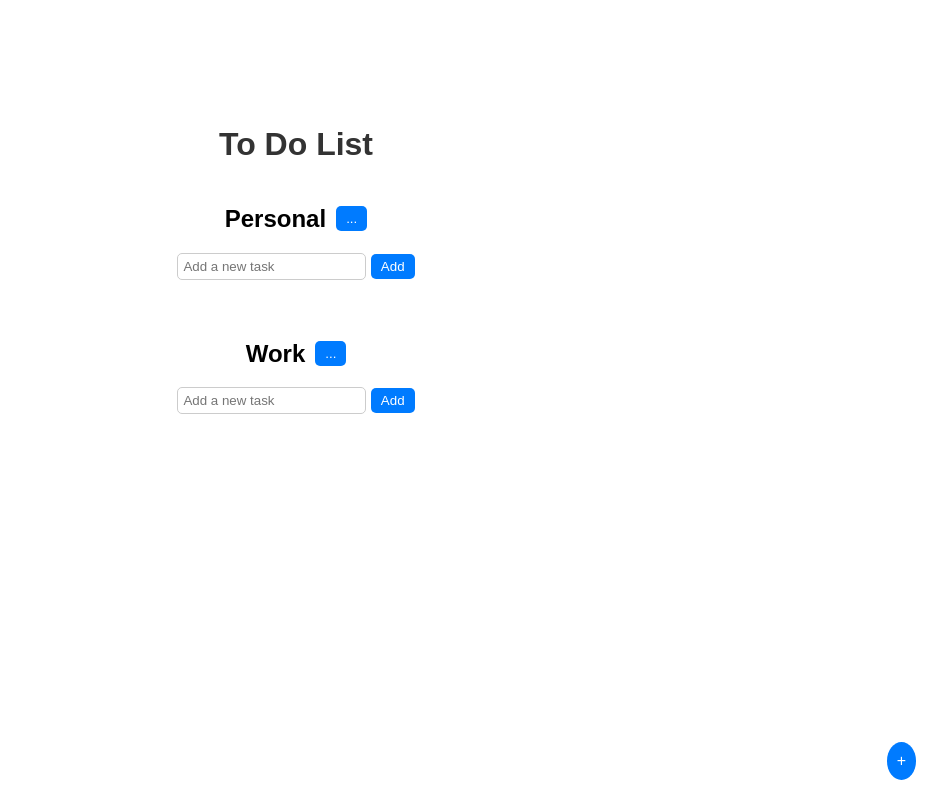
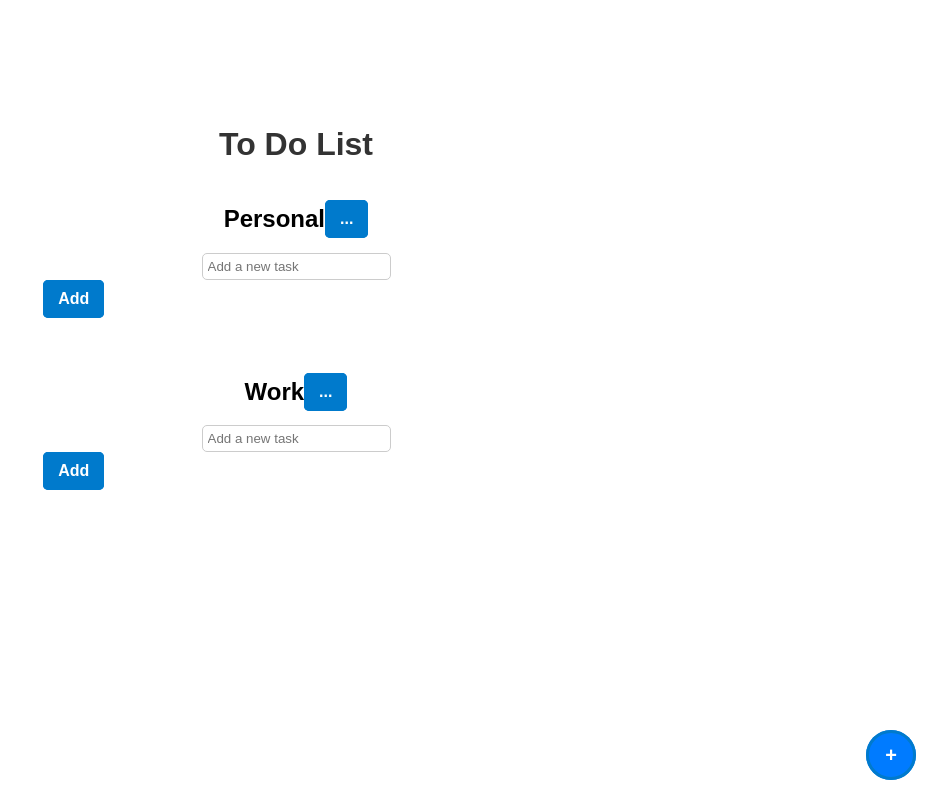
Before and after one commit to ShardofLegends/M324-DevOps-Portfolio, a SvelteKit app in the folder my-agenda-app/: page / in a window 1280 px wide. Shown: the whole page, without its empty margins (344-1280 px from the left). Built offline with nearby package versions, Linux system fonts and the light colour scheme.

Commit message:
v0.3.2 fix: Button Design

```diff
--- a/my-agenda-app/src/routes/+page.svelte
+++ b/my-agenda-app/src/routes/+page.svelte
@@ -124,9 +124,9 @@
     </div>
   {/if}
 
-  <div class="sticky-button" on:click={addSection}>
+  <button class="sticky-button" on:click={addSection}>
     +
-  </div>
+  </button>
 
   {#if showPopup}
     <div class="popup">
@@ -165,6 +165,7 @@
     border: 1px solid #ccc;
     border-radius: 5px;
   }
+  /*
   .add-button {
     padding: 5px 10px;
     background-color: #007bff;
@@ -173,6 +174,7 @@
     border-radius: 5px;
     cursor: pointer;
   }
+  */
   .task-list {
     list-style-type: none;
     padding: 0;
@@ -186,6 +188,7 @@
     border-radius: 5px;
     margin-bottom: 10px;
   }
+  /*
   .remove-button {
     background-color: #dc3545;
     color: white;
@@ -193,17 +196,21 @@
     border-radius: 5px;
     cursor: pointer;
   }
+   */
   .sticky-button {
     position: fixed;
     bottom: 20px;
     right: 20px;
     background-color: #007bff;
     color: white;
-    border: none;
-    border-radius: 50%;
-    padding: 10px;
+    height: 50px;
+  width: 50px;
+  border-radius: 50%;
+    padding: 1rem;
     cursor: pointer;
+    font-size: 20px;
   }
+
 
   .popup {
     position: fixed;
@@ -230,12 +237,14 @@
     align-items: center;
   }
 
+  /*
+
   .list-options button {
     margin-left: 10px;
     cursor: pointer;
   }
 
-  /* Add styles for edit and delete buttons */
+
   .options-button {
     background-color: #007bff;
     color: white;
@@ -261,4 +270,40 @@
     padding: 5px 10px;
     cursor: pointer;
   }
+  */
+  button {
+  display: flex;
+  justify-content: center;
+  align-items: center;
+  padding: 10px 15px;
+  gap: 15px;
+  background-color: #007ACC;
+  outline: 3px #007ACC solid;
+  outline-offset: -3px;
+  border-radius: 5px;
+  border: none;
+  cursor: pointer;
+  transition: 400ms;
+}
+
+button {
+  color: white;
+  font-weight: 700;
+  font-size: 1em;
+  transition: 400ms;
+}
+
+button svg path {
+  transition: 400ms;
+}
+
+button:hover {
+  background-color: transparent;
+  color: #007ACC;
+}
+
+
+button:hover svg path {
+  fill: #007ACC;
+}
 </style>
```
